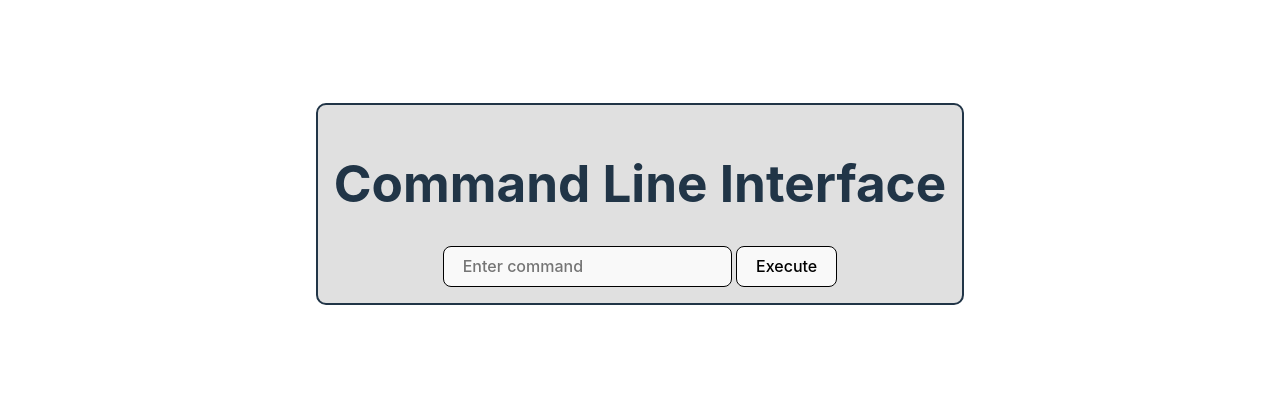
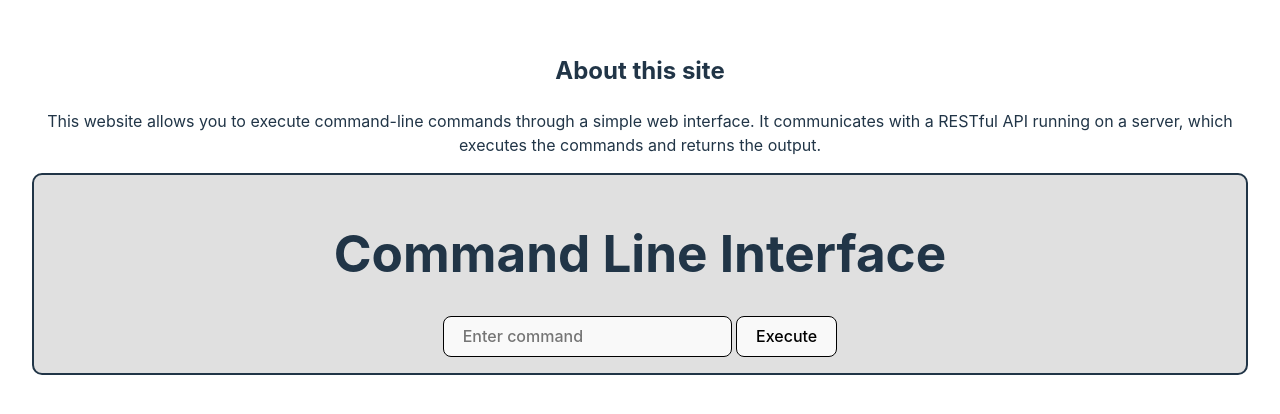
Before and after one commit to BigBobandy/Command-Line-app, a React (Vite) app: page / in a window 1280 px wide. Shown: the part 196-610 px from the top of the page. Built offline with nearby package versions, Linux system fonts and the light colour scheme.

Commit message:
Added about component
Added a component that gives a description about the website

```diff
--- a/src/App.css
+++ b/src/App.css
@@ -25,7 +25,6 @@ form input {
   font-weight: 500;
   font-family: inherit;
   background-color: #f9f9f9;
-  color: white;
   transition: border-color 0.25s;
   margin-right: 4px;
 }
--- a/src/App.jsx
+++ b/src/App.jsx
@@ -1,6 +1,7 @@
 import axios from "axios";
 import { useState } from "react";
 import "./App.css";
+import About from "./components/About";
 
 function App() {
   // Declaring state variables for input and output
@@ -36,14 +37,16 @@ function App() {
   };
 
   return (
+    <div className="App-container">
+      <About></About>
       <div className="App">
         <h1>Command Line Interface</h1>
         <form onSubmit={handleCommandSubmit}>
           <input
             type="text"
             placeholder="Enter command"
-          value={command} // Binding input field to the command state variable
-          onChange={handleCommandChange} // Update command state variable when input changes
+            value={command}
+            onChange={handleCommandChange}
           />
           <button type="submit">Execute</button>
         </form>
@@ -53,6 +56,7 @@ function App() {
           ))}
         </div>
       </div>
+    </div>
   );
 }
 
--- /dev/null
+++ b/src/components/About.jsx
@@ -0,0 +1,17 @@
+import React from "react";
+import "./styles/About.css";
+
+function About() {
+  return (
+    <div className="About">
+      <h2>About this site</h2>
+      <p>
+        This website allows you to execute command-line commands through a
+        simple web interface. It communicates with a RESTful API running on a
+        server, which executes the commands and returns the output.
+      </p>
+    </div>
+  );
+}
+
+export default About;
```
Also changed, not shown: src/components/CommandList.jsx (added), src/components/styles/About.css (added), src/components/styles/CommandList.css (added), 1 other file (tests, documents, lock files or other folders). Lines whose indentation alone changed are shown as unchanged.
